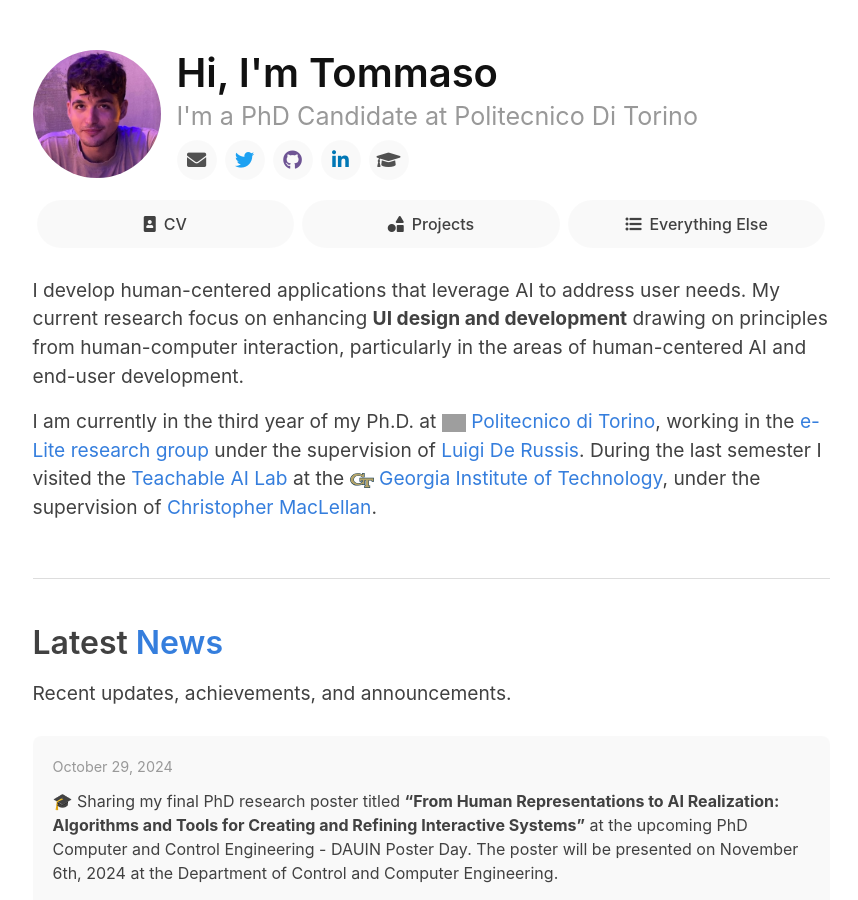
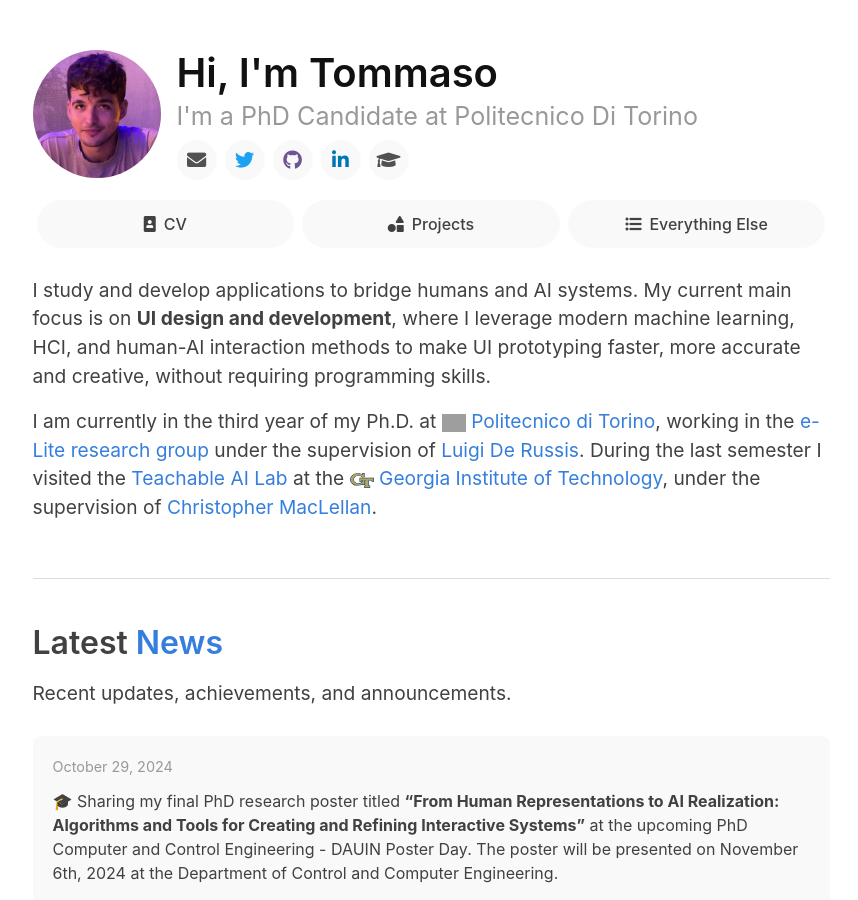
Before and after one commit to tommasocalo/tommasocalo.github.io, a Jekyll site: the page built from index.md, in a window 1280 px wide and 900 px high. Shown: the whole window, without its empty margins (209-1067 px from the left). Built offline with Jekyll 4.4.1, drawn with Linux system fonts in a browser that asks for light colours; nearby versions of some CDN libraries; some web fonts are replaced; grey boxes are pictures that could not be loaded.

Commit message:
refined intro

```diff
--- a/index.md
+++ b/index.md
@@ -25,7 +25,7 @@ title: Home
 		<a href="{{ site.url }}/projects"><div><i class="fa fa-shapes icon icon-right-space"></i>Projects</div></a>
 		<a href="{{ site.url }}/everything-else"><div><i class="fa fa-list-ul icon icon-right-space"></i>Everything Else</div></a>
 	</div>
-<div>I develop human-centered applications that leverage AI to address user needs. My current research focus on enhancing <b>UI design and development</b> drawing on principles from human-computer interaction, particularly in the areas of human-centered AI and end-user development.
+<div> I study and develop applications to bridge humans and AI systems. My current main focus is on <b>UI design and development</b>, where I leverage modern machine learning, HCI, and human-AI interaction methods to make UI prototyping faster, more accurate and creative, without requiring programming skills.
 	<div style="height: 1rem"></div>
 <div>
     I am currently in the third year of my Ph.D. at <img class="intro-logo" style="width: 24px;" src="/images/polito.jpeg"> <a href="https://www.polito.it/"> Politecnico di Torino</a>, working in the <a href="https://elite.polito.it/">e-Lite research group</a> under the supervision of <a href="https://www.polito.it/personale?p=luigi.derussis">Luigi De Russis</a>. During the last semester I visited the <a href="https://tail.cc.gatech.edu/">Teachable AI Lab</a> at the <a href="https://www.gatech.edu/"> <img class="intro-logo" style="width: 24px;" src="/images/gatech.svg"> Georgia Institute of Technology</a>, under the supervision of <a href="https://chrismaclellan.com/">Christopher MacLellan</a>.
```
